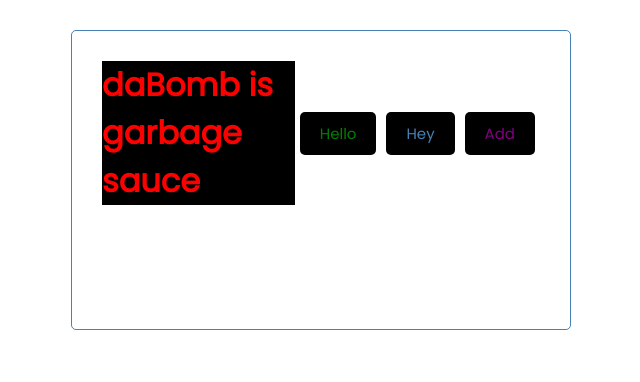
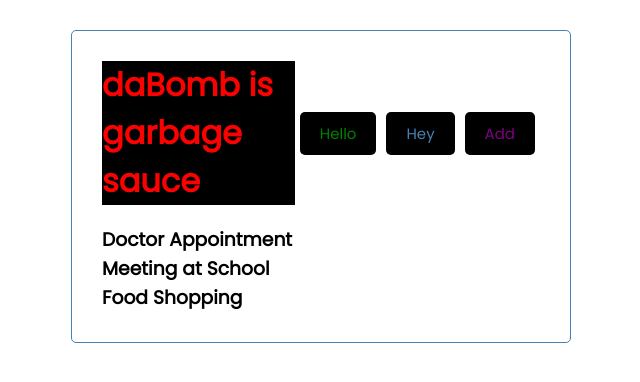
Before and after one commit to GreshamFedora/React-task-tracker, a React (Create React App) app: page / in a window 1280 px wide. Shown: the top 382 px of the page, without its empty margins (319-959 px from the left). Built offline with nearby package versions, Linux system fonts and the light colour scheme.

Commit message:
outputting tasks to page and tasks relocated to be global

```diff
--- a/src/App.js
+++ b/src/App.js
@@ -1,13 +1,37 @@
 import Header from './components/Header'
 import Exp from './components/Exp'
+import Tasks from './components/Tasks'
+import { useState } from "react"
+
 
 function App() {
+  const [tasks, setTasks] = useState([
+    {
+    id: 1,
+    text:'Doctor Appointment',
+    day: 'Feb 5th at 2:30pm',
+    reminder: true,
+    },
+    {
+    id: 2,
+    text:'Meeting at School',
+    day: 'Feb 6th at 1:30pm',
+    reminder: true,
+    },
+    {
+    id: 3,
+    text:'Food Shopping',
+    day: 'Feb 5th at 2:30pm',
+    reminder: false,
+    },
+])
+
   const name = 'Maak'
   return (
     <div className="container">
 
         <Header title = "daBomb is garbage sauce"/>
-
+        <Tasks tasks={tasks}/>
     </div>
   );
 }
--- a/src/components/Header.js
+++ b/src/components/Header.js
@@ -1,5 +1,6 @@
 import PropTypes from 'prop-types'
 import Button from './Button'
+
 
 const Header = ({ title }) => {
   const onClickFunction = () => {
--- a/src/components/Tasks.js
+++ b/src/components/Tasks.js
@@ -1,27 +1,11 @@
-const tasks = [
-    {
-    id: 1,
-    test:'Doctor Appointment',
-    day: 'Feb 5th at 2:30pm',
-    reminder: true,
-    },
-    {
-    id: 2,
-    test:'Meeting at School',
-    day: 'Feb 6th at 1:30pm',
-    reminder: true,
-    },
-    {
-    id: 3,
-    test:'Food Shopping',
-    day: 'Feb 5th at 2:30pm',
-    reminder: false,
-    },
-]
+const Tasks = ({tasks}) => {
 
-const Tasks = () => {
   return (
-    <div>Tasks</div>
+    <>
+      {tasks.map((task) => (
+        <h3 key={task.id}>{task.text}</h3>
+      ))}
+    </>
   )
 }
 
```
